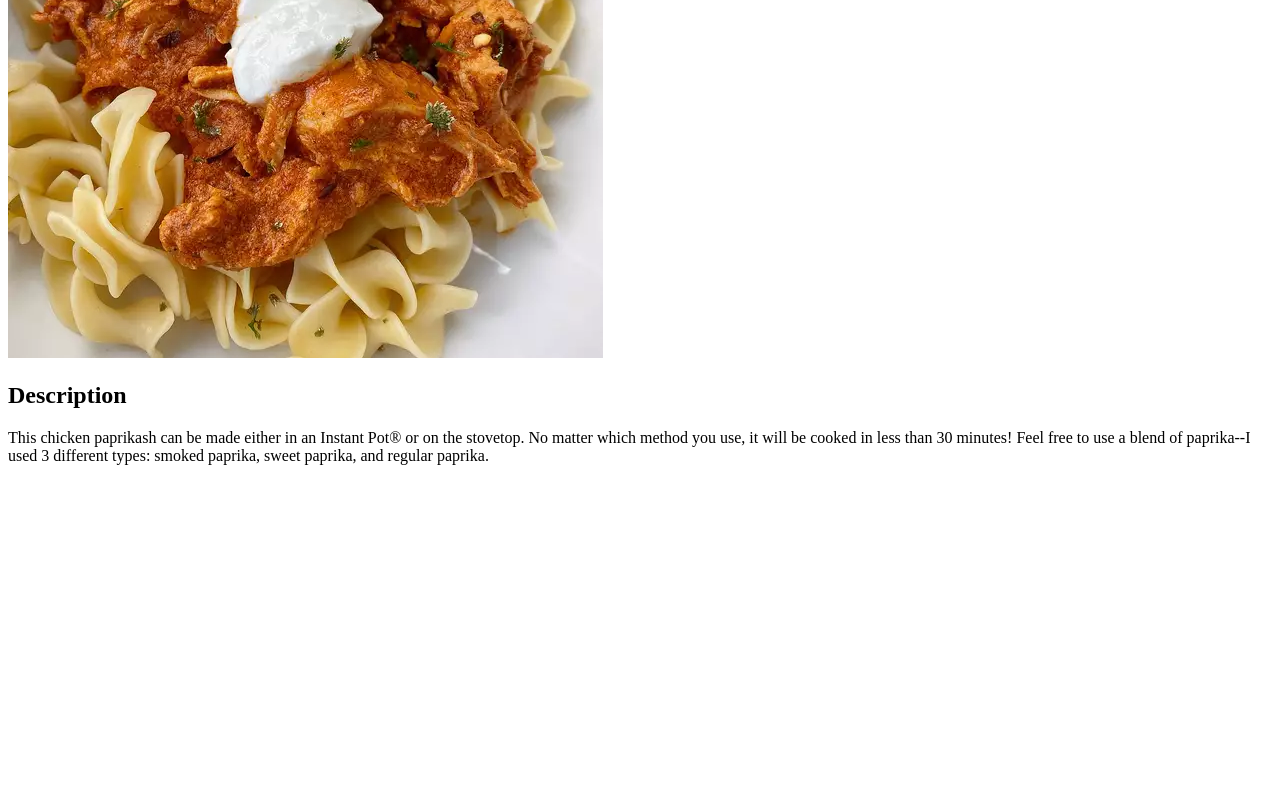
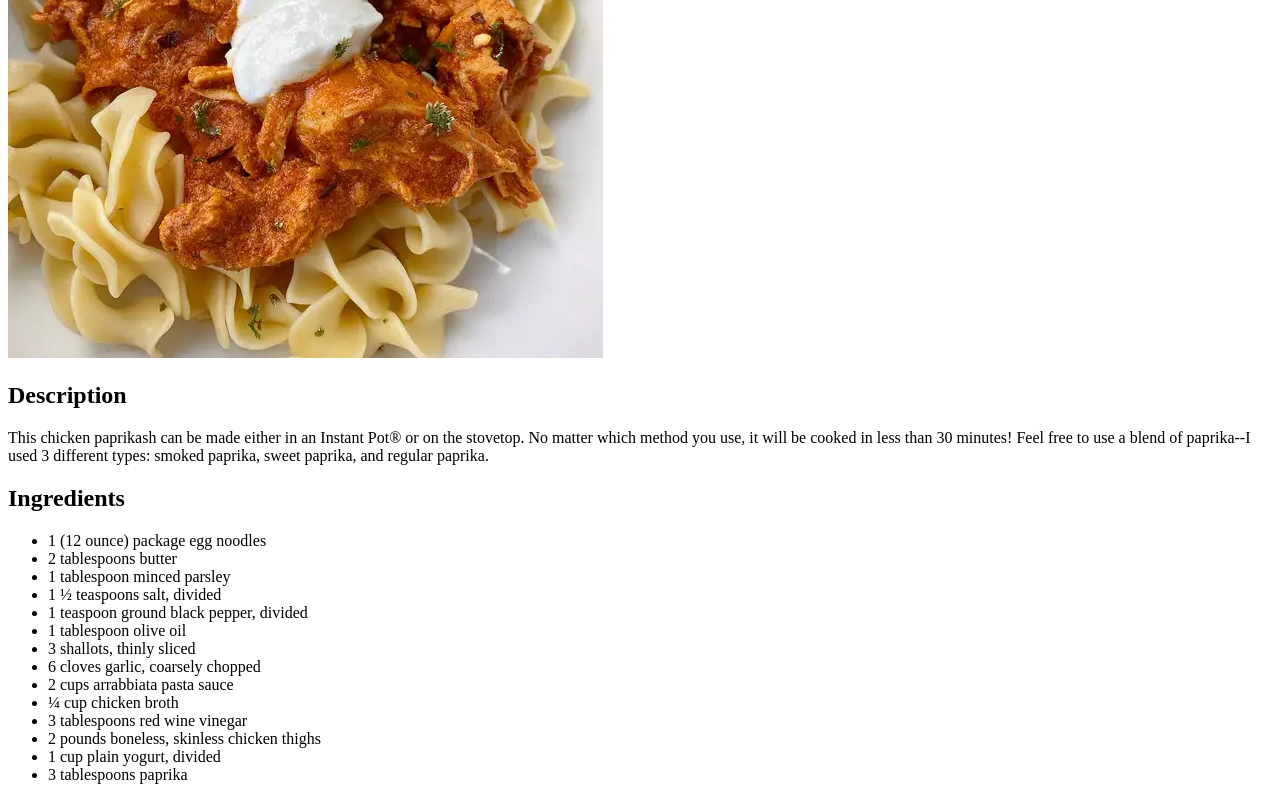
Before and after one commit to Kadunapikin/odin-recipes, a plain HTML site: page recipes/chickenpaprikash.html in a window 1280 px wide. Shown: the part 317-1117 px from the top of the page. Before the commit the page ends 800 px from the top, so only its background shows below. Drawn offline with Linux system fonts and the light colour scheme.

Commit message:
add an ingredients heading with an unordered list of ingredients needed for the recipe

```diff
--- a/recipes/chickenpaprikash.html
+++ b/recipes/chickenpaprikash.html
@@ -14,6 +14,23 @@
         No matter which method you use, it will be cooked in less than 30 minutes!
         Feel free to use a blend of paprika--I used 3 different types: smoked paprika,
         sweet paprika, and regular paprika.
+    <h2>Ingredients</h2>
+    <ul>
+        <li>1 (12 ounce) package egg noodles</li>
+        <li>2 tablespoons butter</li>
+        <li>1 tablespoon minced parsley</li>
+        <li>1 ½ teaspoons salt, divided</li>
+        <li>1 teaspoon ground black pepper, divided</li>
+        <li>1 tablespoon olive oil</li>
+        <li>3 shallots, thinly sliced</li>
+        <li>6 cloves garlic, coarsely chopped</li>
+        <li>2 cups arrabbiata pasta sauce</li>
+        <li>¼ cup chicken broth</li>
+        <li>3 tablespoons red wine vinegar</li>
+        <li>2 pounds boneless, skinless chicken thighs</li>
+        <li>1 cup plain yogurt, divided</li>
+        <li>3 tablespoons paprika</li>
+    </ul>
     </p>
 </body>
 
```
